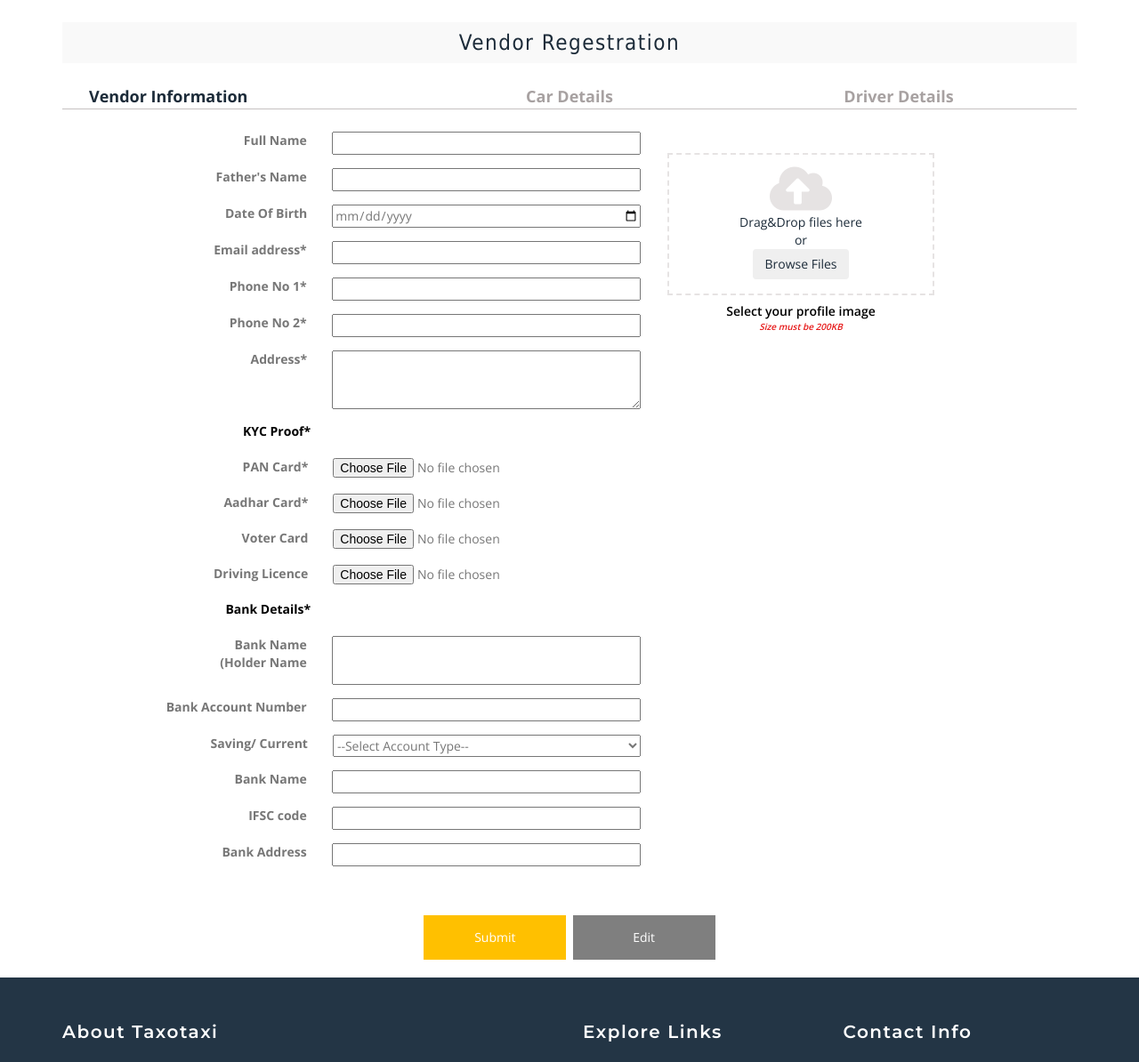
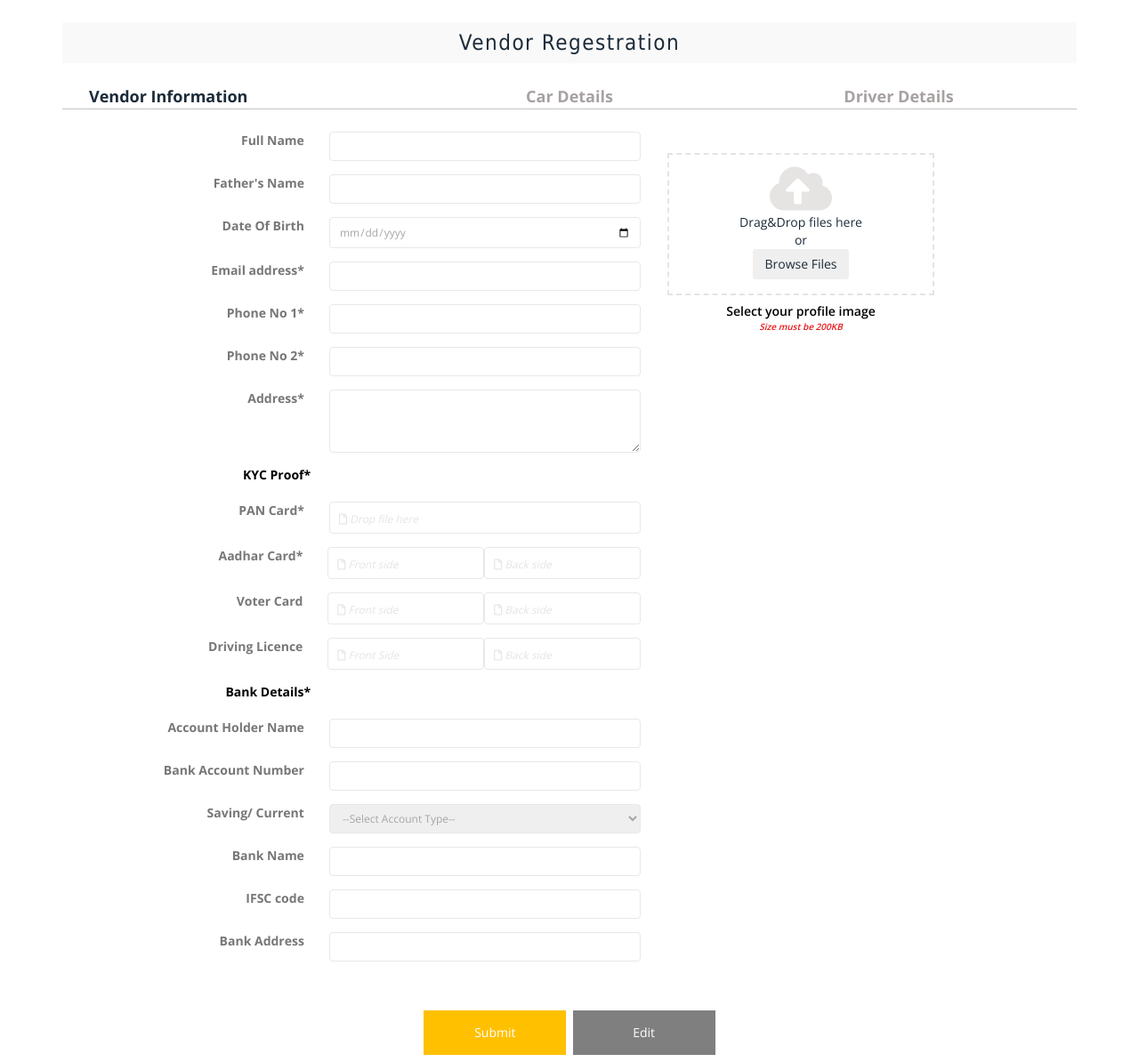
Before and after one commit to saksham1991999/taxotaxi, a Django app: page /test/ in a window 1280 px wide. Shown: the part 149-1343 px from the top of the page at 89% size. Run offline with Django 3.2, Linux system fonts and the light colour scheme; parts of the project's set-up code (start-up, migrations or seed data) failed here and were passed over; some libraries are stand-ins or nearby versions; some web fonts are replaced.

Commit message:
vendor registration

```diff
--- a/templates/test_template.html
+++ b/templates/test_template.html
@@ -66,6 +66,15 @@
     }
     .foam-field input,.foam-field select,.foam-field textarea{
     	width: 100%;
+    padding: 6px 10px;
+    font-size: 12px;
+    line-height: 19px;
+    color: #a6a6a6;
+    border: 1px solid #e8e8e8;
+    display: block;
+    /* margin-bottom: 13px; */
+    border-radius: 4px;
+    /* padding-right: 28px;*/
     }
 
     .drag-drop {
@@ -73,7 +82,30 @@
     width: 300px;
     height: 160px;
     border: 2px dashed #e6e3e3;
-}
+    }
+
+    .vendorFile{
+       width: 100%;
+       padding: 6px 10px;
+       font-size: 12px;
+       line-height: 19px;
+       color: #a6a6a6;
+       border: 1px solid #e8e8e8;
+       display: block;
+       border-radius: 4px;
+    }
+    .vendorFile input{
+        outline: none;
+        opacity: 0;
+        padding: 0;
+    }
+
+    .vendorFile p{
+        margin-top:-19px;
+        font-style: italic;
+        color:#e6e3e3;
+        margin-bottom: 0px;
+    }
 
 
 </style>
@@ -115,7 +147,7 @@
                                 	</div>
                                 	<div class="foam-field">
                                 	<label>Date Of Birth</label>
-                                	<input type="date" name="vendorName">
+                                	<input type="date" name="vendorName" max=new Date()>
                                 	</div>
                                 	<div class="foam-field">
                                 	<label>Email address*</label>
@@ -136,28 +168,52 @@
                                 	<div class="foam-field">
                                 	<label style="width: 46%;color: black;">	KYC Proof*</label>
                                 	</div>
-                                	<div class="foam-field">
-                                	<label>PAN Card*</label>
-                                	<input type="file" name="vendorName" placeholder="Pan Card">
+                                	<div class="foam-field ">
+                                	    <label>PAN Card*</label>
+                                        <div class="vendorFile">
+                                	       <input type="file" name="vendorName" placeholder="Pan Card"><p style="margin-top:-19px;font-style: italic; color:#e6e3e3;">
+                                            <i class="far fa-file"></i> Drop file here</p>
+                                        </div>
                                 	</div>
                                 	<div class="foam-field">
                                 	<label>Aadhar Card*</label>
-                                	<input type="file" name="vendorName" placeholder="Front side/Back">
+                                	<div class="vendorFile" style="width: 49%;">
+                                           <input type="file" name="vendorName" placeholder="Pan Card"><p style="margin-top:-19px;font-style: italic; color:#e6e3e3;">
+                                            <i class="far fa-file"></i> Front side</p>
+                                        </div>
+                                        <div class="vendorFile" style="width: 49%;">
+                                           <input type="file" name="vendorName" placeholder="Pan Card"><p style="margin-top:-19px;font-style: italic; color:#e6e3e3;">
+                                            <i class="far fa-file"></i> Back side</p>
+                                        </div>
                                 	</div>
                                 	<div class="foam-field">
                                 	<label>Voter Card</label>
-                                	<input type="file" name="vendorName" placeholder="Front side/Back">
+                                	<div class="vendorFile" style="width: 49%;">
+                                           <input type="file" name="vendorName" placeholder="Pan Card"><p style="margin-top:-19px;font-style: italic; color:#e6e3e3;">
+                                            <i class="far fa-file"></i> Front side</p>
+                                        </div>
+                                        <div class="vendorFile" style="width: 49%;">
+                                           <input type="file" name="vendorName" placeholder="Pan Card"><p style="margin-top:-19px;font-style: italic; color:#e6e3e3;">
+                                            <i class="far fa-file"></i> Back side</p>
+                                        </div>
                                 	</div>
                                 	<div class="foam-field">
                                 	<label>Driving Licence</label>
-                                	<input type="file" name="vendorName" placeholder="Front side/Back">
+                                	<div class="vendorFile" style="width: 49%;">
+                                           <input type="file" name="vendorName" placeholder="Pan Card"><p style="margin-top:-19px;font-style: italic; color:#e6e3e3;">
+                                            <i class="far fa-file"></i> Front Side</p>
+                                        </div>
+                                        <div class="vendorFile" style="width: 49%;">
+                                           <input type="file" name="vendorName" placeholder="Pan Card"><p>
+                                            <i class="far fa-file"></i> Back side</p>
+                                        </div>
                                 	</div>
 
                                 	<div class="foam-field">
                                 	<label style="width: 46%;color: black;">	Bank Details*</label>
                                 	</div>
                                 	<div class="foam-field">
-                                	<label>Bank Name<p>(Holder Name</p> </label>
+                                	<label>Account Holder Name</label>
                                 	<input type="text" name="vendorName">
                                 	</div>
                                 	<div class="foam-field">
```
Also changed, not shown: New Pages/VendorRegistration.html (+193 -9 lines).
